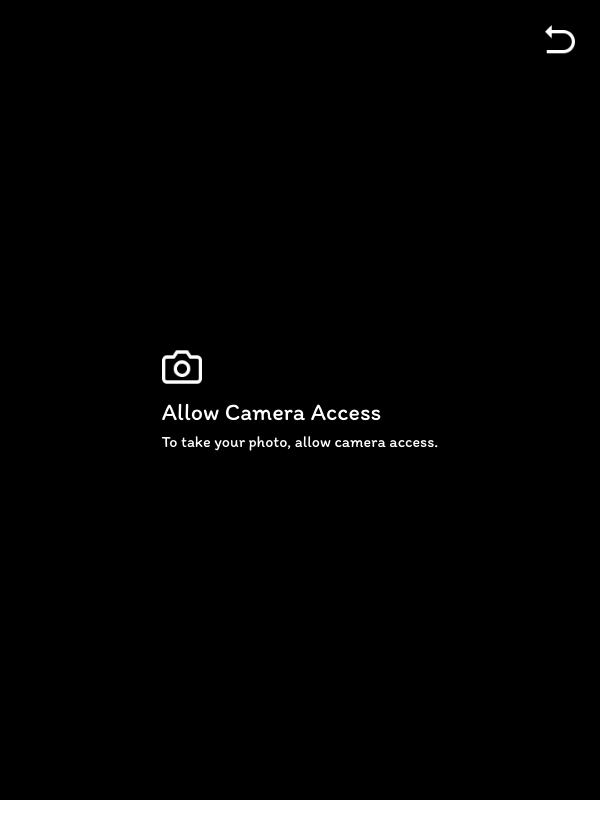
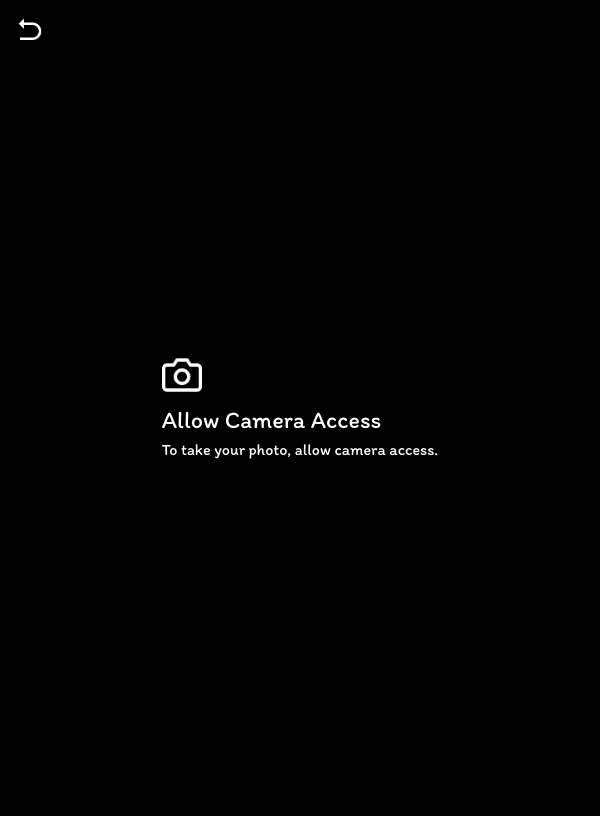
Before and after one commit to NeroFilm/nerofilm, a React (Vite) app: page /#/camera in a window 600 px wide. Built offline with nearby package versions, Linux system fonts and the light colour scheme; no server answers.

Commit message:
Changed css for responsive

```diff
--- a/src/pages/CameraAccess/index.css
+++ b/src/pages/CameraAccess/index.css
@@ -8,35 +8,27 @@
   background-color: black;
   color: white;
   position: relative;
+  padding: 1rem;
 }
 
 /* Flash animation */
 @keyframes flashEffect {
-  0% {
-    opacity: 0.8;
-  }
-  100% {
-    opacity: 0;
-  }
-}
-
-/* Adjust styles when in full-screen */
-.camera-page.fullscreen-mode {
-  align-items: flex-start;
-  padding-top: 20px;
+  0% { opacity: 0.8; }
+  100% { opacity: 0; }
 }
 
 /* Back Button */
 .back-button {
   position: absolute;
-  top: 20px;
-  right: 20px;
+  top: 2vh;
+  left: 2vw;
   cursor: pointer;
+  z-index: 10;
 }
 
 .back-arrow {
   width: 40px;
-  height: 40px;
+  height: auto;
 }
 
 /* Camera Container */
@@ -61,9 +53,9 @@
   max-width: 1000px;
   height: auto;
   position: relative;
+}
 
-}
-/* Ensures flash effect covers only the video */
+/* Flash effect inside camera preview */
 .camera-preview-container .flash-overlay {
   position: absolute;
   top: 0;
@@ -76,16 +68,16 @@
   z-index: 5;
 }
 
-/* Camera display on screen */
+/* Video Preview */
 .camera-preview {
   width: 100%;
   height: 100%;
   max-height: 80vh;
   object-fit: cover;
   transform: scaleX(-1);
-  -webkit-transform: scaleX(-1);
 }
 
+/* Standard mode (Portrait) */
 .original-mode .camera-preview-container {
   width: 80vw;
   height: calc(80vw * (78 / 104));
@@ -93,15 +85,13 @@
   max-height: calc(1000px * (78 / 104));
 }
 
-
-/* Wide Mode: Vertical */
+/* Wide mode (Landscape) */
 .wide-mode .camera-preview-container {
   width: 40vw;
   height: calc(40vw * 1.52);
   max-width: 1000px;
   max-height: 1520px;
 }
-
 
 /* Photo Count Display */
 .photo-count-display {
@@ -117,7 +107,7 @@
   z-index: 10;
 }
 
-/* Style for the shutter button */
+/* Shutter Button */
 .shutter-button {
   background: none;
   border: none;
@@ -161,7 +151,70 @@
   }
 }
 
+/* Camera Image Icon */
 .camera-image {
   width: 40px;
   height: 40px;
 }
+
+/* =========================== */
+/* RESPONSIVE ADJUSTMENTS */
+/* =========================== */
+
+/* ✅ **Phones (Up to 600px)** */
+@media (max-width: 600px) {
+  .camera-page {
+    padding: 0.5rem;
+  }
+
+  .back-button {
+    top: 10px;
+    left: 10px;
+  }
+
+  .back-arrow {
+    width: 30px;
+  }
+
+  .camera-preview-container {
+    width: 95vw;
+    aspect-ratio: 3 / 4; /* Adjust for small screens */
+  }
+
+  .shutter-icon {
+    width: 60px;
+    height: 60px;
+  }
+
+  .countdown-timer {
+    font-size: 28px;
+  }
+}
+
+/* ✅ **Tablets (600px - 1024px)** */
+@media (min-width: 600px) and (max-width: 1024px) {
+  .camera-preview-container {
+    width: 80vw;
+    height: auto;
+  }
+
+  .shutter-button {
+    bottom: 30px;
+  }
+
+  .shutter-icon {
+    width: 70px;
+  }
+}
+
+/* ✅ **Larger Screens (Desktops, >= 1024px)** */
+@media (min-width: 1024px) {
+  .camera-preview-container {
+    width: 60vw;
+    max-width: 800px;
+  }
+
+  .shutter-icon {
+    width: 90px;
+  }
+}
```
